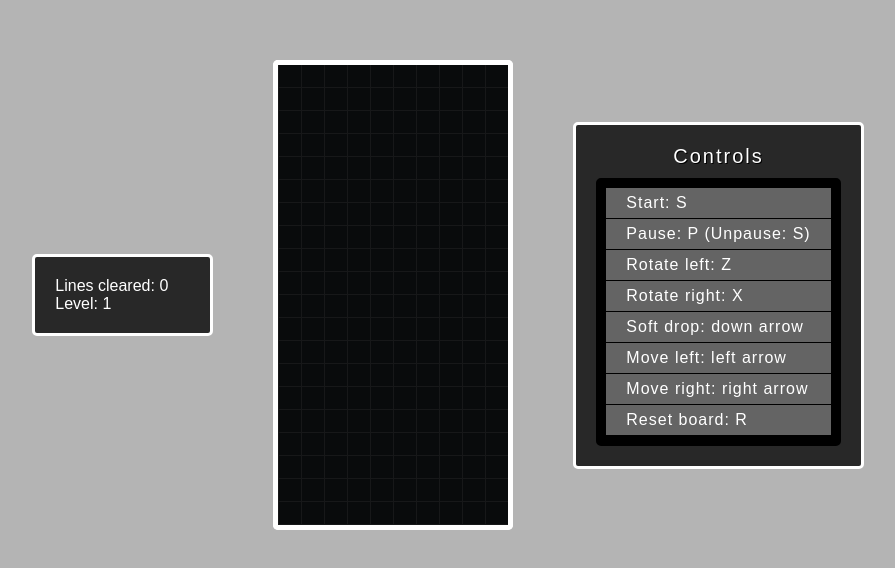
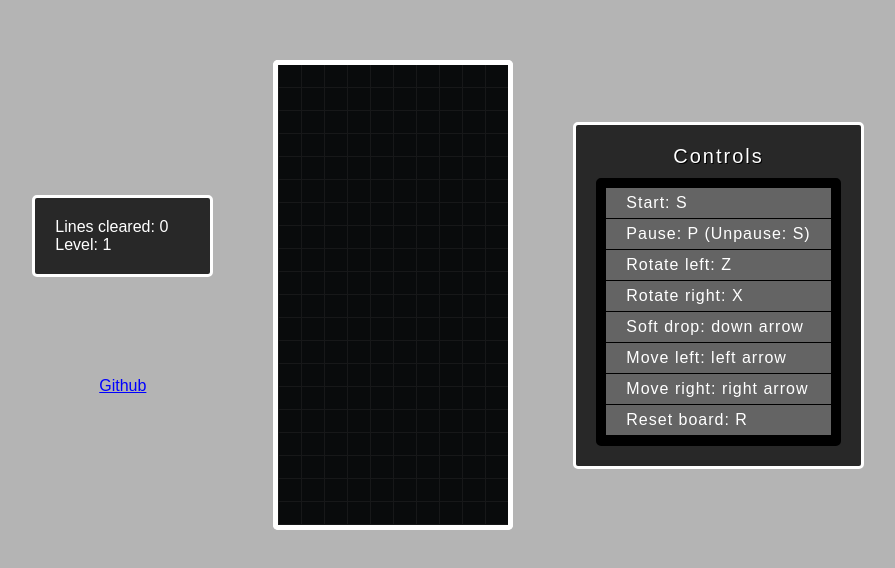
Before and after one commit to Zevgon/Rest-It, a website built with webpack: page index.html in a window 1280 px wide. Shown: the whole page, without its empty margins (192-1087 px from the left). Built offline with nearby package versions, Linux system fonts and the light colour scheme.

Commit message:
added Github link

```diff
--- a/css/master.css
+++ b/css/master.css
@@ -172,6 +172,7 @@ figure li {
 
 .tetris-container {
 	width: 240px;
+	min-width: 240px;
 }
 
 .controls {
@@ -220,3 +221,15 @@ figure li {
 .info-container {
     width: 135px;
 }
+
+.left {
+    height: 200px;
+    display: flex;
+    flex-direction: column;
+    justify-content: space-between;
+    align-items: center;
+}
+
+.github {
+	color: blue;
+}
--- a/index.html
+++ b/index.html
@@ -8,11 +8,14 @@
   </head>
   <body>
     <div class='container'>
-      <div class='general-info'>
-        <div class='info-container'>
-          <div id='line-incrementor'></div>
-          <div id='user-speed'></div>
+      <div class='left'>
+        <div class='general-info'>
+          <div class='info-container'>
+            <div id='line-incrementor'></div>
+            <div id='user-speed'></div>
+          </div>
         </div>
+        <a class='github' href="http://github.com/zevgon/Tetris5">Github</a>
       </div>
       <div class='tetris-container'>
         <figure id='tetris'></figure>
```
